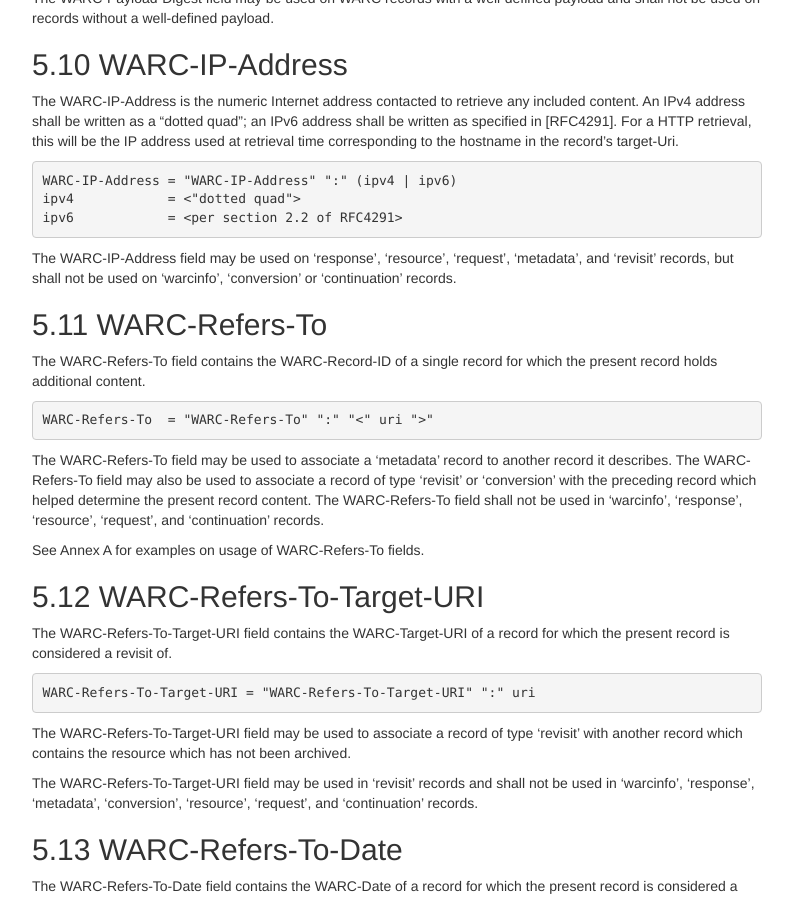
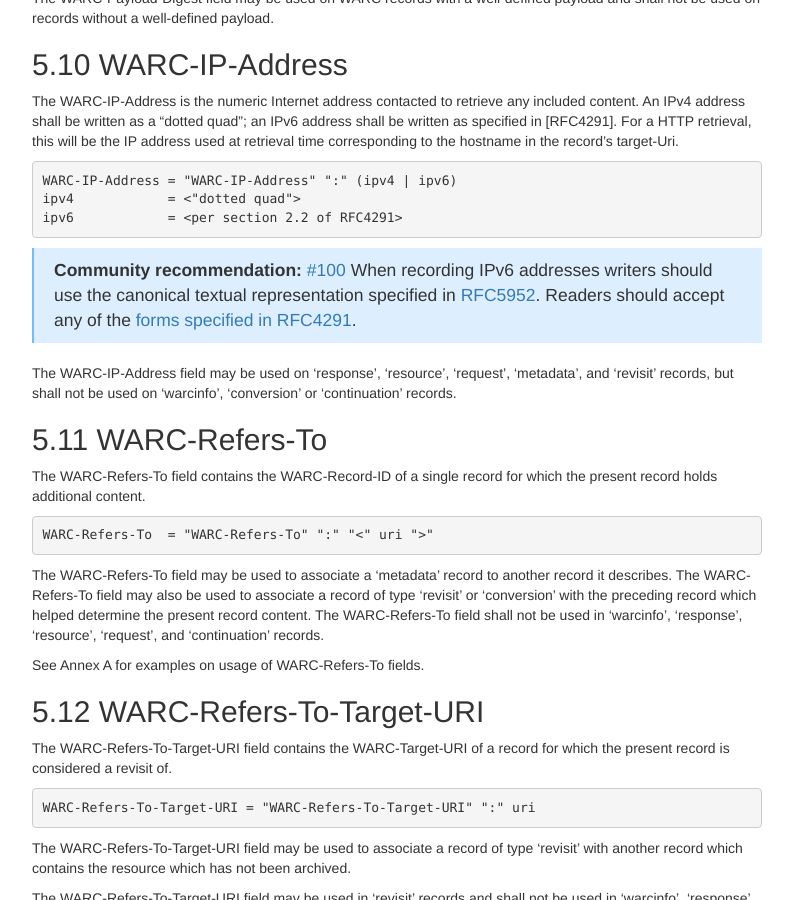
Before and after one commit to iipc/warc-specifications, a Jekyll site: the page built from specifications/warc-format/warc-1.1-annotated/index.md, in a window 1280 px wide and 900 px high, scrolled down 11189 px. Shown: the whole window, without its empty margins (433-1226 px from the left). Built offline with Jekyll 4.4.1, drawn with Linux system fonts in a browser that asks for light colours; nearby versions of some CDN libraries.

Commit message:
Recommend writing IPV6 addresses in canonical form
#100

```diff
--- a/specifications/warc-format/warc-1.1-annotated/index.md
+++ b/specifications/warc-format/warc-1.1-annotated/index.md
@@ -694,6 +694,12 @@ retrieval time corresponding to the hostname in the record's target-Uri.
     ipv4            = <"dotted quad">
     ipv6            = <per section 2.2 of RFC4291>
 
+> **Community recommendation:** [#100](https://github.com/iipc/warc-specifications/issues/100)
+> When recording IPv6 addresses writers should use the canonical
+> textual representation specified in [RFC5952](https://datatracker.ietf.org/doc/html/rfc5952).
+> Readers should accept any of the
+> [forms specified in RFC4291](https://www.rfc-editor.org/rfc/rfc4291.html#section-2.2).
+
 The WARC-IP-Address field may be used on 'response', 'resource',
 'request', 'metadata', and 'revisit' records, but shall not be used on
 'warcinfo', 'conversion' or 'continuation' records.
```
